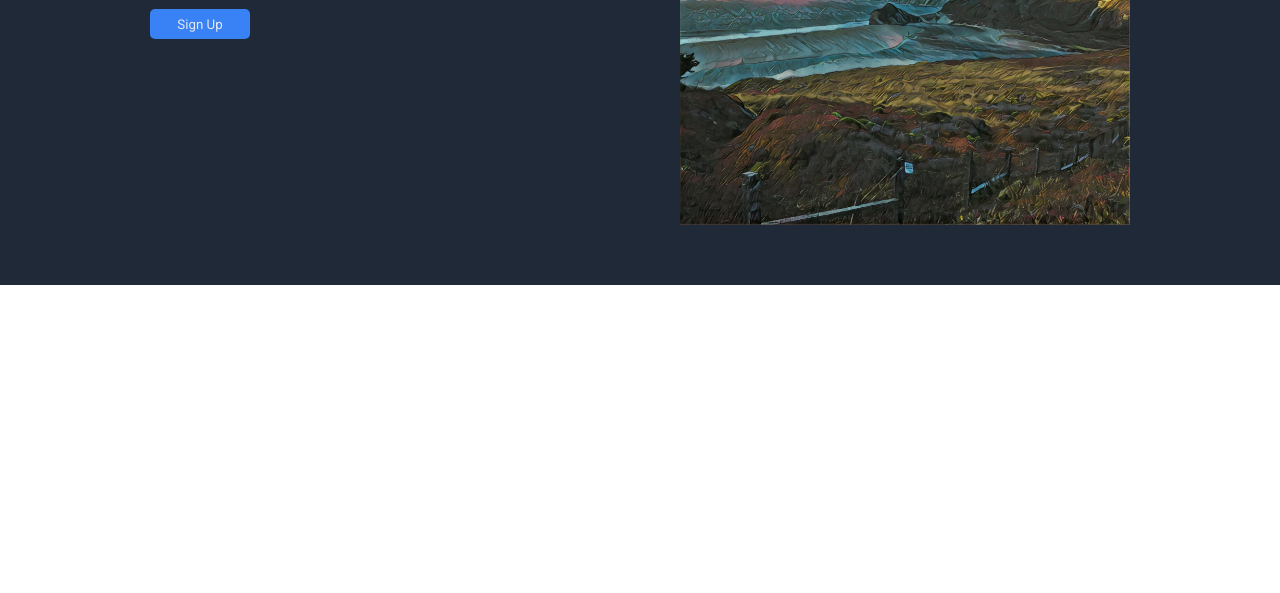
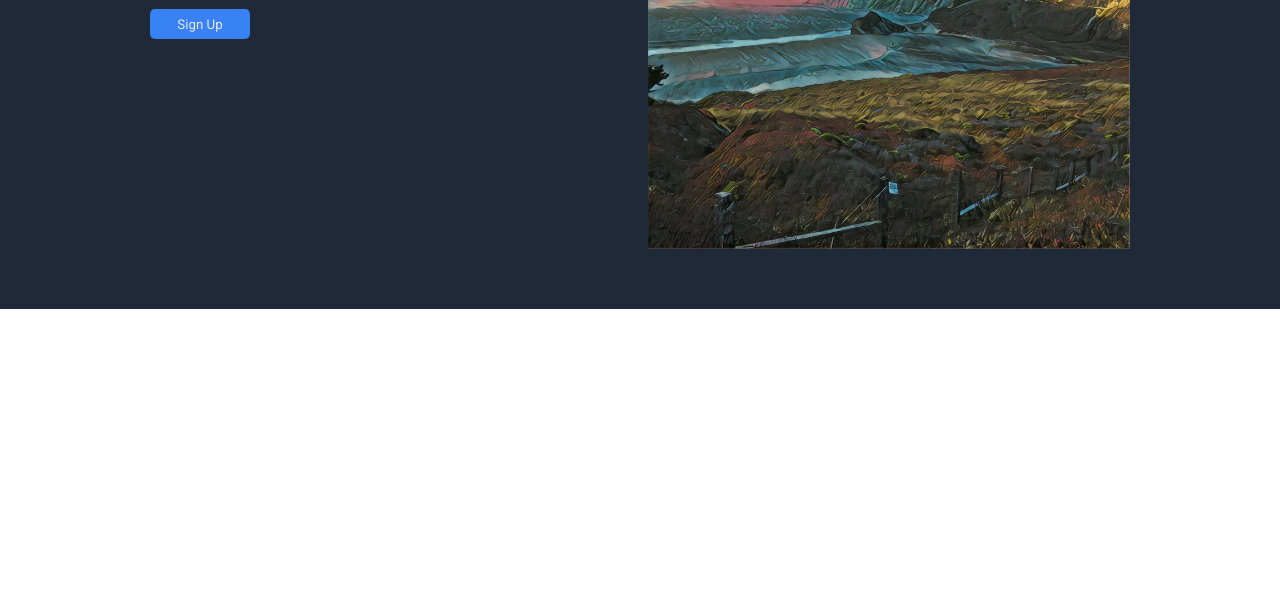
Before and after one commit to RobKokochak/Odin-Project-Landing-Page, a plain HTML site: page index.html in a window 1280 px wide. Shown: the part 207-800 px from the top of the page. Drawn offline with Linux system fonts and the light colour scheme.

Commit message:
update image max-width

```diff
--- a/style.css
+++ b/style.css
@@ -79,7 +79,7 @@ header {
 	display: flex;
 	align-items: center;
 	min-width: 220px;
-	max-width: 450px;
+	max-width: 550px;
 }
 
 .bigSurImage {
@@ -110,6 +110,7 @@ header {
 	.banner {
 		flex-direction: column;
 		padding: 0px 25px 15px 25px;
+		justify-content: center;
 	}
 
 	.banner-info {
```
